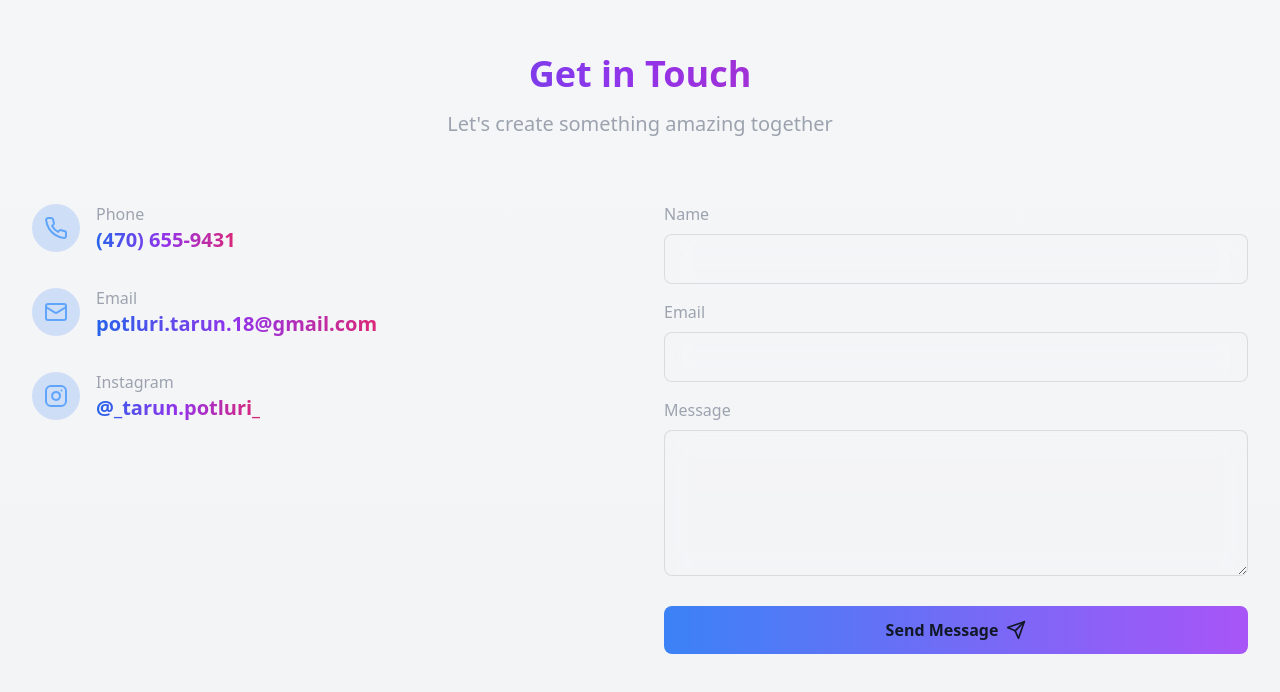
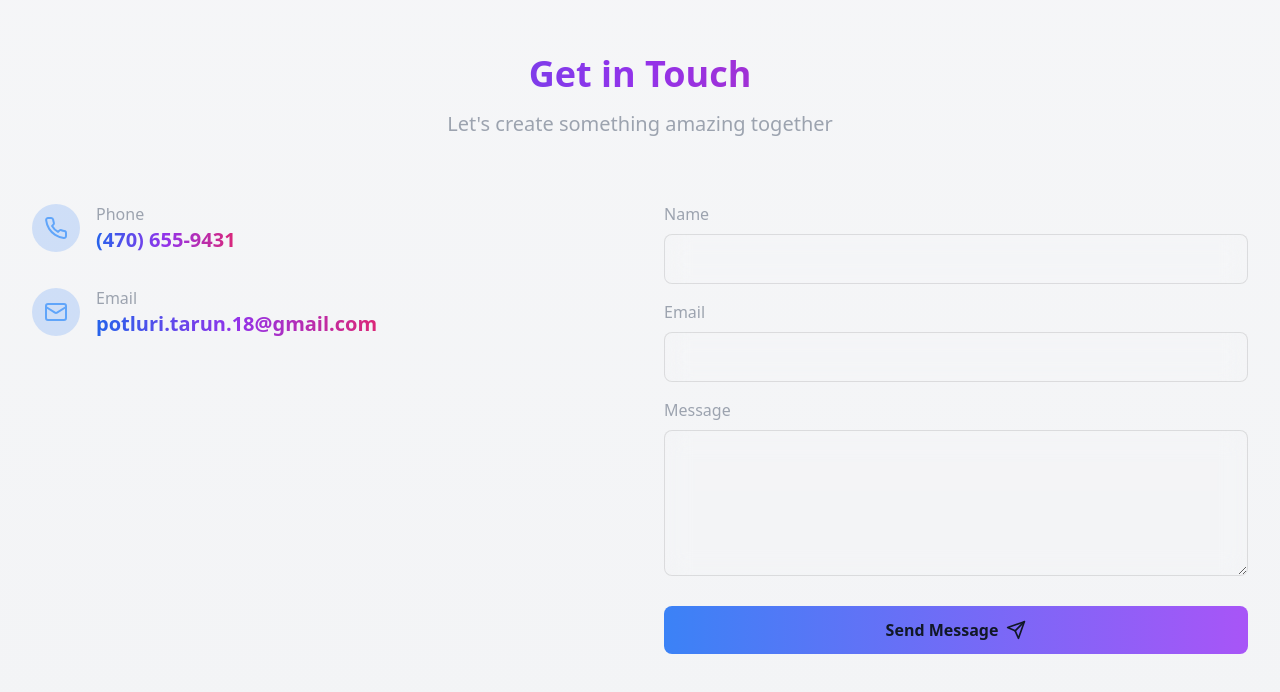
Before and after one commit to TarunPotluri/my-portfolio, a React (Vite) app: page / in a window 1280 px wide. Shown: the part 3614-4306 px from the top of the page. Built offline with nearby package versions, Linux system fonts and the light colour scheme; the HTML template or start-up script is replaced by a standard one.

Commit message:
Changes made

```diff
--- a/src/components/Contact.jsx
+++ b/src/components/Contact.jsx
@@ -100,23 +100,6 @@ const Contact = () => {
                 </a>
               </div>
             </div>
-
-            <div className="flex items-center space-x-4">
-              <div className="bg-blue-500/20 p-3 rounded-full">
-                <Instagram className="w-6 h-6 text-blue-400" />
-              </div>
-              <div>
-                <p className="text-gray-400">Instagram</p>
-                <a
-                  href="https://instagram.com/_tarun.potluri_"
-                  target="_blank"
-                  rel="noopener noreferrer"
-                  className="text-xl font-semibold gradient-text"
-                >
-                  @_tarun.potluri_
-                </a>
-              </div>
-            </div>
           </motion.div>
 
           {/* Contact Form */}
```
